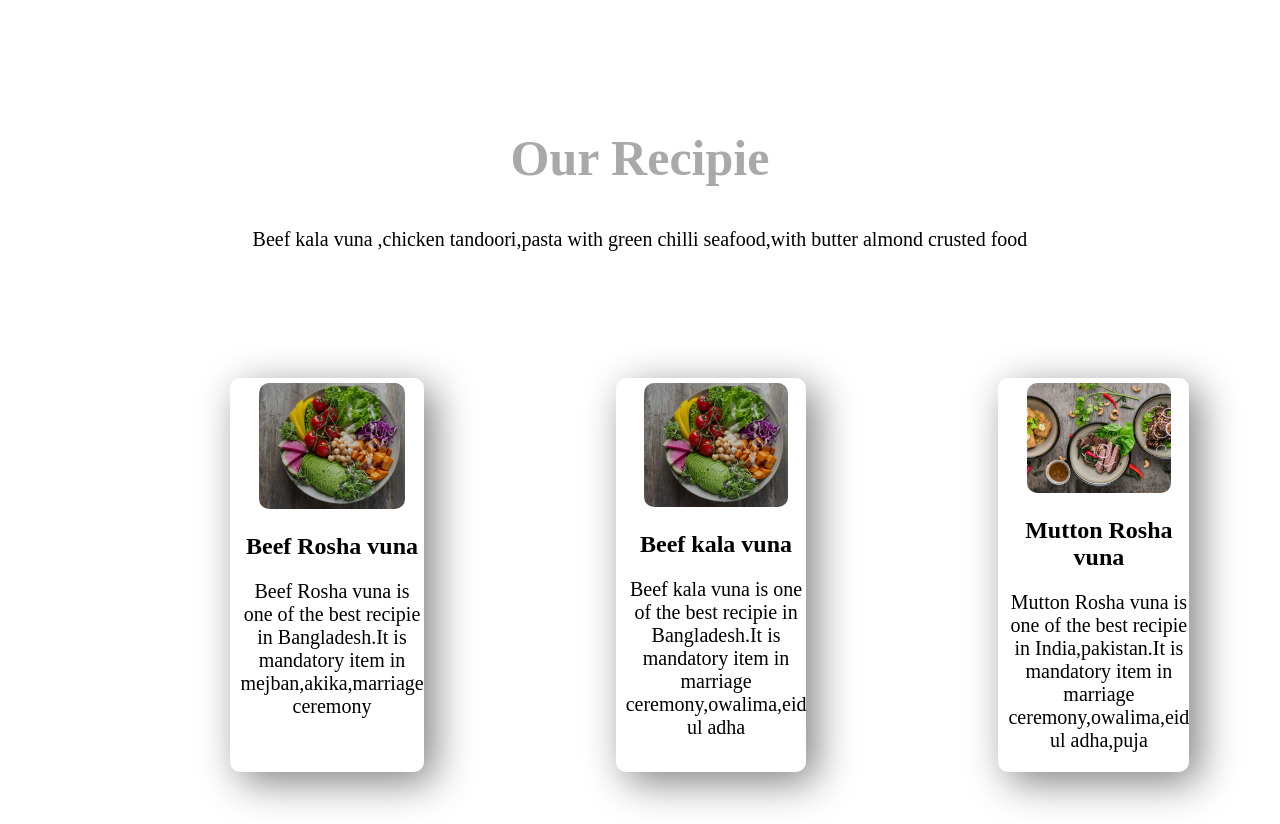
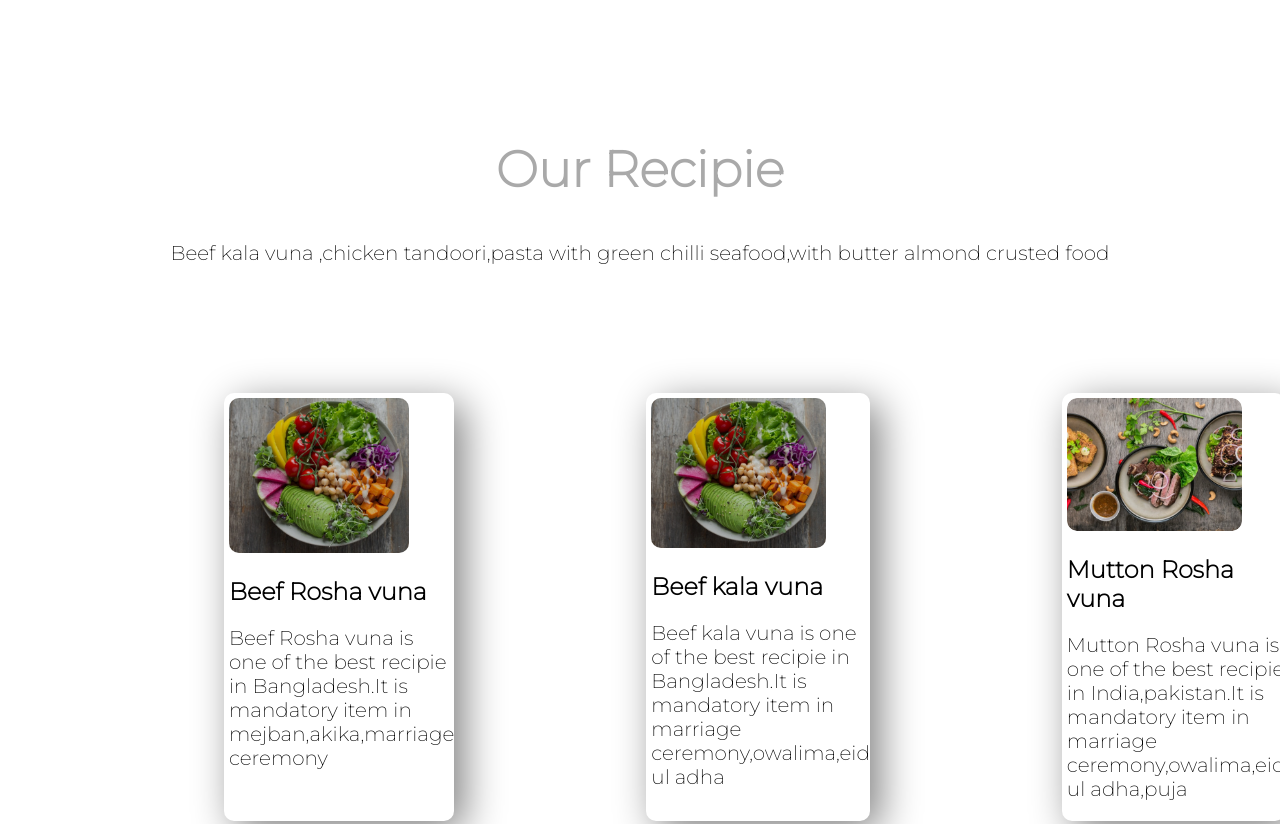
Before and after one commit to MdRakibUddin/food-network, a plain HTML site: page index.html in a window 1280 px wide. Shown: the part 940-1764 px from the top of the page. Drawn offline with Linux system fonts and the light colour scheme.

Commit message:
new  food network

```diff
--- a/index.html
+++ b/index.html
@@ -6,6 +6,9 @@
     <meta http-equiv="X-UA-Compatible" content="IE=edge">
     <meta name="viewport" content="width=device-width, initial-scale=1.0">
     <title>Food-Network</title>
+    <link rel="preconnect" href="https://fonts.googleapis.com">
+    <link rel="preconnect" href="https://fonts.gstatic.com" crossorigin>
+    <link href="https://fonts.googleapis.com/css2?family=Montserrat:wght@200&display=swap" rel="stylesheet">
     <link rel="stylesheet" href="style.css">
 </head>
 
@@ -16,7 +19,7 @@
             <p>Imagine that you don't need to diet,Because Food network provide healty and delicious food for you.So
                 stay with
                 us and eat hygienic</p>
-            <a class="link-button" target="_blank">order food</a>
+            <a class="link-button" href="https://www.programming-hero.com/" target="_blank">order food</a>
         </div>
         <div class=" half-width">
             <img src="img/kisspng-healthy-diet-food-eating-nutrition-woman-diet-5b20e260c13c04.3441013515288817607915-removebg-preview.png"
@@ -34,12 +37,14 @@
                 hyginie
                 food.Our
                 First priority is Ur healty food</p>
-            <a class="link-button" target="_blank">contact us</a>
+            <a class="link-button" href="https://www.foodpanda.com.bd/" target="_blank">contact us</a>
         </div>
     </section>
-    <section class="recipies-area">
-        <h1><span class="new-color">Our Recipie</span></h1>
-        <p>Beef kala vuna ,chicken tandoori,pasta with green chilli seafood,with butter almond crusted food</p>
+    <section>
+        <div class="recipies-area">
+            <h1><span class="new-color">Our Recipie</span></h1>
+            <p>Beef kala vuna ,chicken tandoori,pasta with green chilli seafood,with butter almond crusted food</p>
+        </div>
         <div class="box-container half-width img">
             <div id="curry" class="recipies-name">
                 <img class="recipies-img" src="img/Project Cover5.png" alt="">
--- a/style.css
+++ b/style.css
@@ -1,3 +1,7 @@
+body{
+    font-family: 'Montserrat', sans-serif;
+    margin: 0;
+}
 .flex-container{
     display: flex;
     margin-bottom: 150px;
@@ -37,13 +41,12 @@ p{
 }
 .box-container{
     display: flex;
-    margin-bottom: 150px;
     width: 33%;
 }
 .recipies-name{
-
+    text-align: left;
     margin: 4em 6em;
-    padding-left: 10px;
+    padding-left: 5px;
     border-radius: 10px;
     box-shadow: 10px 10px 40px gray;
 }
@@ -53,6 +56,7 @@ p{
     border-radius: 10px;
 }
 #curry{
+    font-size: 1rem;
     border: none;
     border-image-slice: 1;
   }
```
